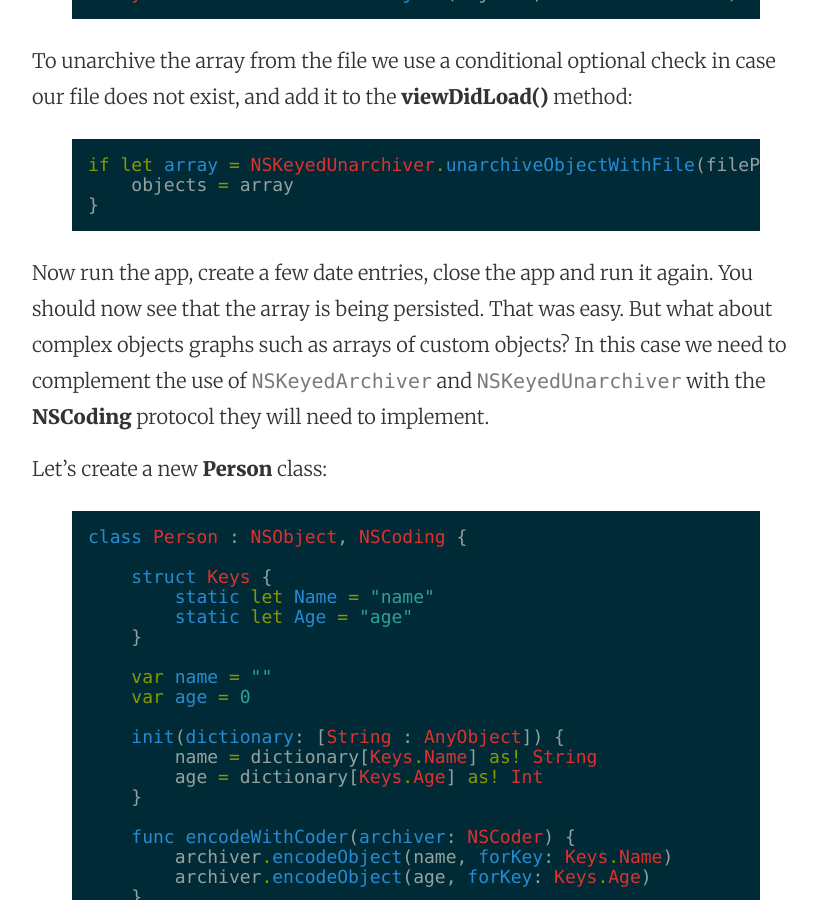
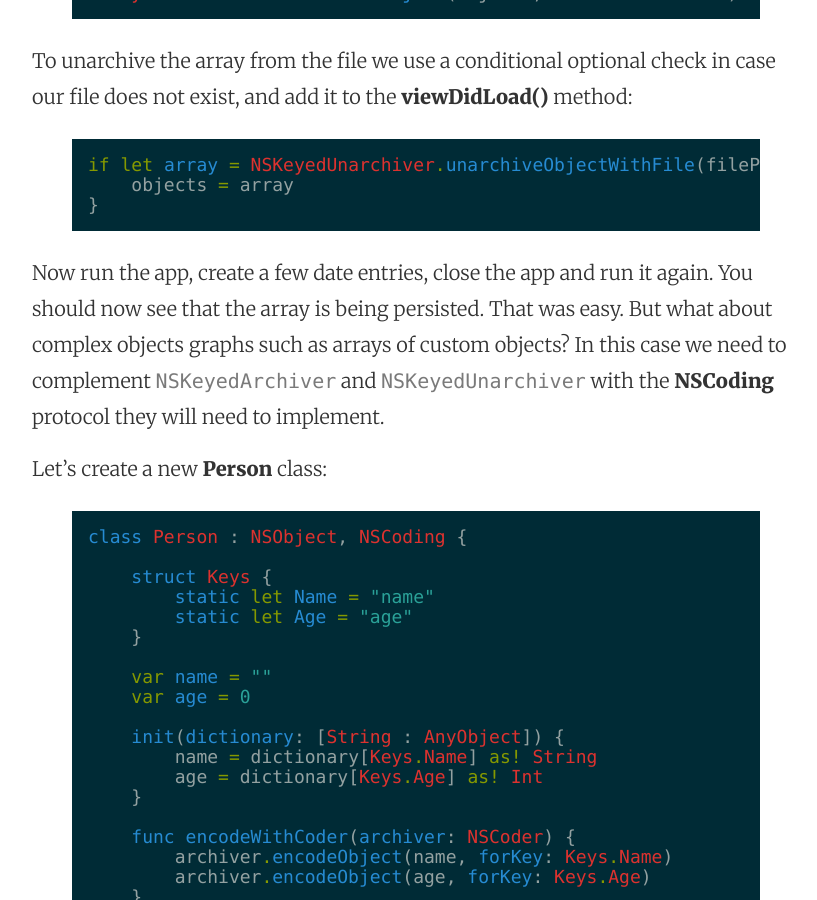
Before and after one commit to mhorga/mhorga.github.io, a Jekyll site: the page built from _posts/2015-08-25-ios-persistence-with-nscoder-and-nskeyedarchiver.markdown, in a window 1280 px wide and 900 px high, scrolled down 1476 px. Shown: the whole window, without its empty margins (224-1041 px from the left). Built offline with Jekyll 4.4.1, drawn with Linux system fonts in a browser that asks for light colours.

Commit message:
Post update: iOS persistence with NSKeyedArchiver

```diff
--- a/_posts/2015-08-25-ios-persistence-with-nscoder-and-nskeyedarchiver.markdown
+++ b/_posts/2015-08-25-ios-persistence-with-nscoder-and-nskeyedarchiver.markdown
@@ -31,7 +31,7 @@
 }
 {% endhighlight %}
 
-Now run the app, create a few date entries, close the app and run it again. You should now see that the array is being persisted. That was easy. But what about complex objects graphs such as arrays of custom objects? In this case we need to complement the use of `NSKeyedArchiver` and `NSKeyedUnarchiver` with the __NSCoding__ protocol they will need to implement.
+Now run the app, create a few date entries, close the app and run it again. You should now see that the array is being persisted. That was easy. But what about complex objects graphs such as arrays of custom objects? In this case we need to complement `NSKeyedArchiver` and `NSKeyedUnarchiver` with the __NSCoding__ protocol they will need to implement.
 
 Let's create a new __Person__ class:
 
```
